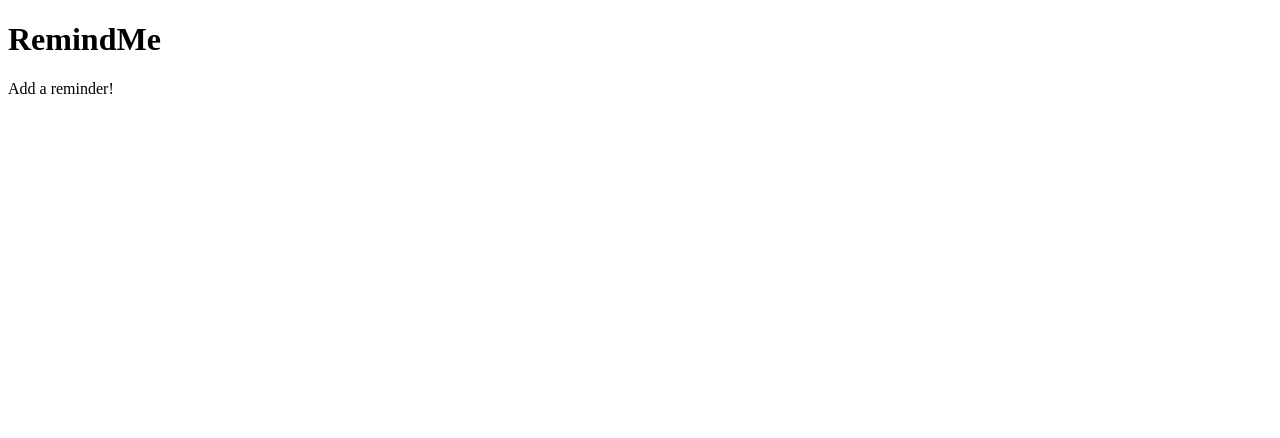
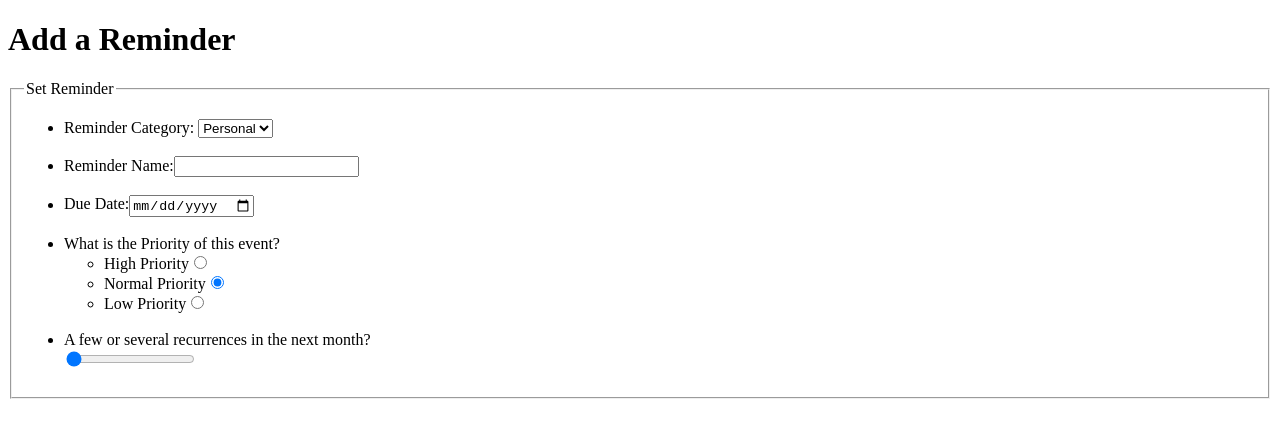
Before and after one commit to B64265/VFW_Project1, a plain HTML site: page additem.html in a window 1280 px wide. Drawn offline with Linux system fonts and the light colour scheme.

Commit message:
Started adding form fields

```diff
--- a/additem.html
+++ b/additem.html
@@ -20,9 +20,39 @@
  	<body>
 
  		<!-- Page content lives here.-->
-        <h1>RemindMe</h1>
-        <p>Add a reminder!</p>
+        <h1>Add a Reminder</h1>
 
+        <!-- Form data-->
+
+        <form action = "#" method="post">
+        	<fieldset>
+	        	<legend>Set Reminder</legend>
+	        	<ul>
+	        		<li><label for="remindTitle">Reminder Category:</label>
+	        			<select id="category">
+		        			<option value="Personal">Personal</option>
+		        			<option value="Work">Work</option>
+		        			<option value="Other">Other</option>
+	        			</select>
+	        		</li>
+	        		<br />
+	        		<li><label for="remindTitle">Reminder Name:</label><input type="text" id="remindTitle" /></li>
+	        		<br />
+	        		<li><label for="due">Due Date:</label><input type="date" id="due" /></li>
+	        		<br />
+	        		<li>What is the Priority of this event?</li>
+		        		<ul>
+			        		<li><label for="hipri">High Priority</label><input type="radio" name="priority" value="high" id="hipri" /></li>
+			        		<li><label for="stdpri">Normal Priority</label><input type="radio" checked name="priority" value="normal" id="stdpri" /></li>
+			        		<li><label for="lopri">Low Priority</label><input type="radio" name="priority" value="low" id="lopri" /></li>
+		        		</ul>
+	        		<br />
+	        		<li><label for="remindTitle">A few or several recurrences in the next month?</label>
+	        		<br />
+	        		<input type="range" id="recurrence" min="0" max="10" value="0" name="recurrence"/>
+	        	</ul>
+        	</fieldset>
+        </form>
 
  	</body>
 
```
